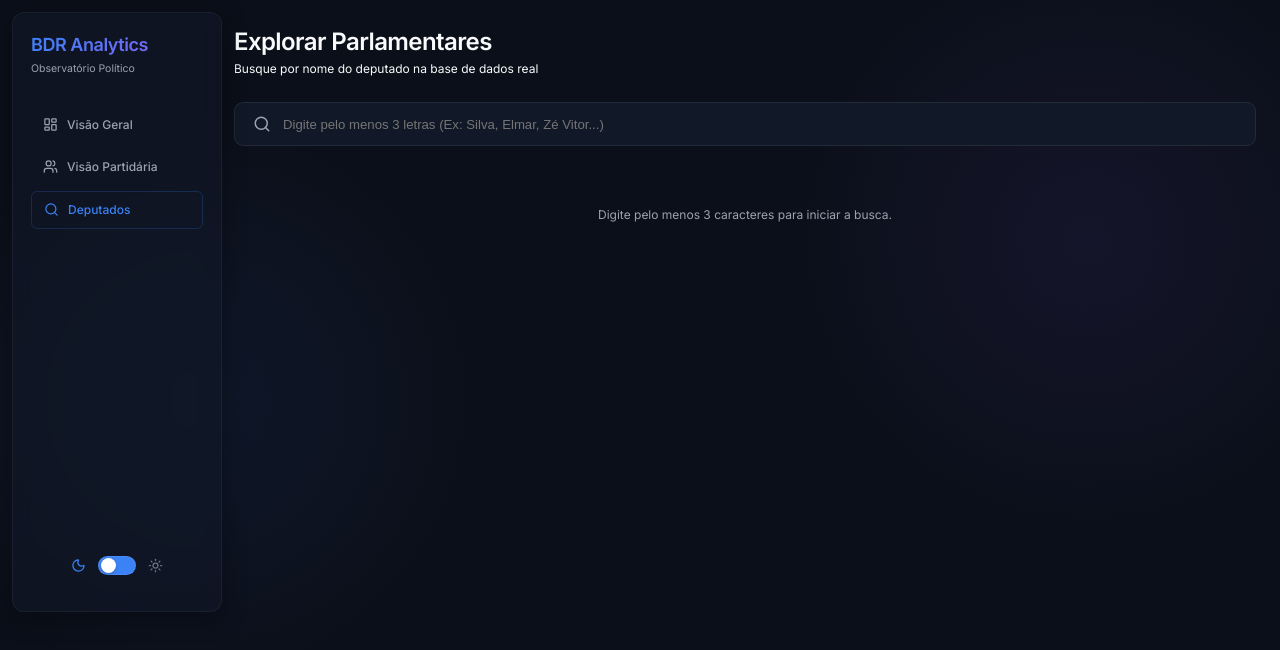
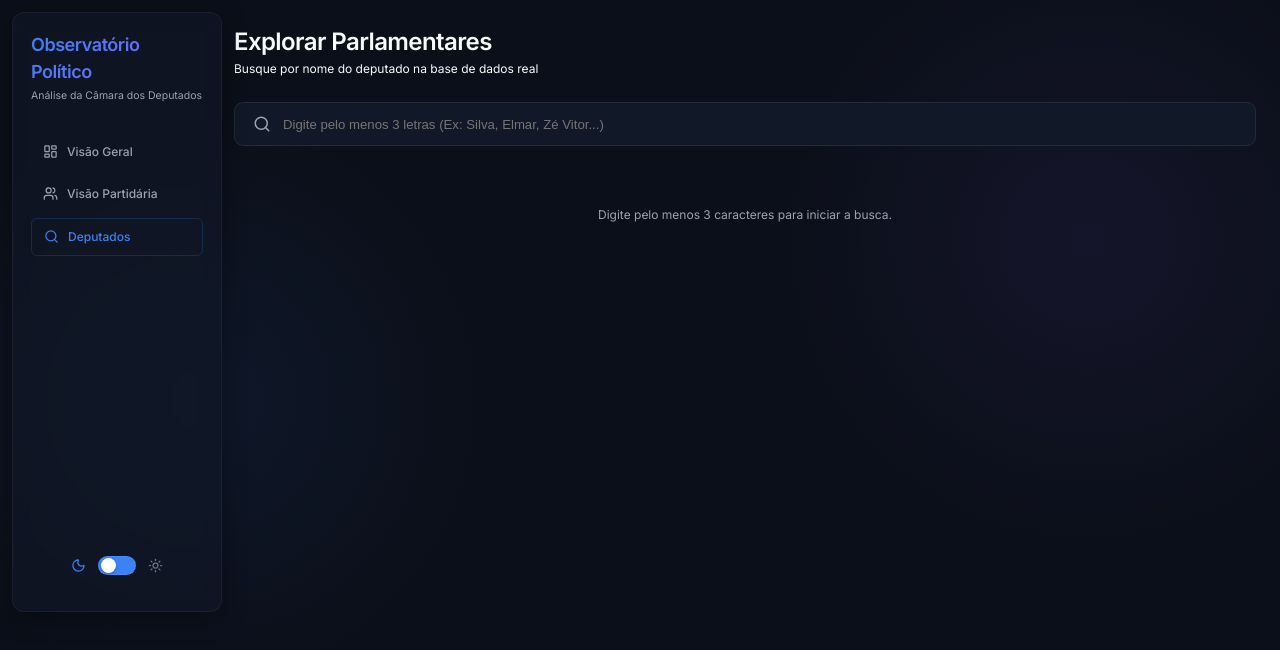
Before and after one commit to PedroEmanuelMoreiraCarvalho/BDR_trabalho, a React app in the folder frontend/: page /parlamentares in a window 1280 px wide. Shown: the top 650 px of the page. Built offline with nearby package versions, Linux system fonts and the light colour scheme; the HTML template or start-up script is replaced by a standard one.

Commit message:
style(frontend): atualiza titulo na Sidebar

```diff
--- a/frontend/src/components/Sidebar.jsx
+++ b/frontend/src/components/Sidebar.jsx
@@ -35,8 +35,8 @@ const Sidebar = () => {
     <aside className="sidebar glass-panel" style={{ display: 'flex', flexDirection: 'column', height: '100vh', justifyContent: 'space-between' }}>
       <div>
         <div className="sidebar-header">
-          <h2 className="text-gradient">BDR Analytics</h2>
-          <p className="subtitle">Observatório Político</p>
+          <h2 className="text-gradient">Observatório Político</h2>
+          <p className="subtitle">Análise da Câmara dos Deputados</p>
         </div>
 
         <nav className="sidebar-nav">
```
